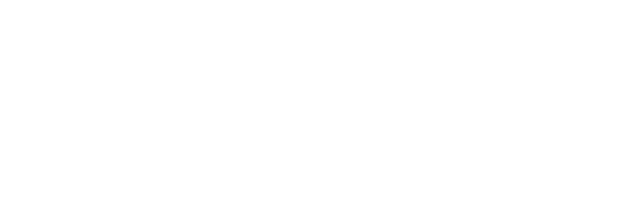
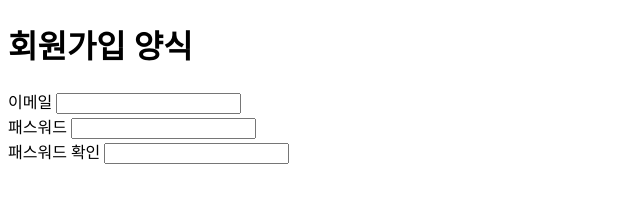
Before and after one commit to infohojin/poly_data_html_2023, a plain HTML site: page login/regist.html in a window 1280 px wide. Shown: the whole page, without its empty margins (0-640 px from the left). Drawn offline with Linux system fonts and the light colour scheme.

Commit message:
회원가입폼

```diff
--- a/login/regist.html
+++ b/login/regist.html
@@ -7,6 +7,26 @@
     <title>Document</title>
 </head>
 <body>
+    <h1>회원가입 양식</h1>
+    <form action="">
 
+        <label for="user-name">
+            이메일
+        </label>
+        <input type="text" id="user-name">
+        <br>
+
+        <label for="user-passwd">
+            패스워드
+        </label>
+        <input type="text" id="user-passwd">
+        <br>
+
+        <label for="user-passwd2">
+            패스워드 확인
+        </label>
+        <input type="text" id="user-passwd2">
+
+    </form>
 </body>
 </html>
```
Also changed, not shown: login/index.html (+1 -0 lines).
